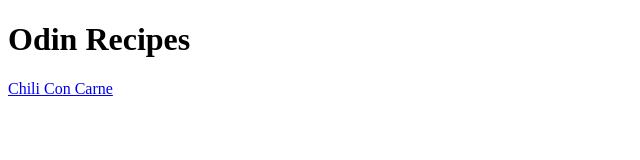
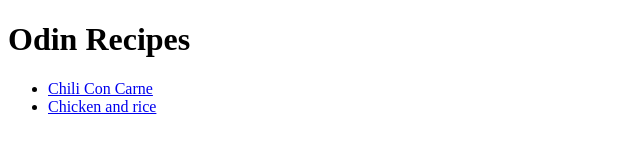
Before and after one commit to Abd-Qadeer/odin-recipes, a plain HTML site: page index.html in a window 1280 px wide. Shown: the whole page, without its empty margins (0-640 px from the left). Drawn offline with Linux system fonts and the light colour scheme.

Commit message:
Add new file with boilerplate and a link to index
created chicken and rice file with boilerplate and new link in index.

```diff
--- a/index.html
+++ b/index.html
@@ -11,8 +11,10 @@
 
     <body>
         <h1>Odin Recipes</h1>
-        <a href="./recipes/chilli-con-carne.html">Chili Con Carne</a>
-
+        <ul>
+            <li><a href="./recipes/chilli-con-carne.html">Chili Con Carne</a></li>
+            <li><a href="./recipes/chicken-and-rice.html">Chicken and rice</a></li>   </li>
+        </ul>
     </body>
 
 
```
Also changed, not shown: recipes/chicken-and-rice.html (added, +20 -0 lines).
